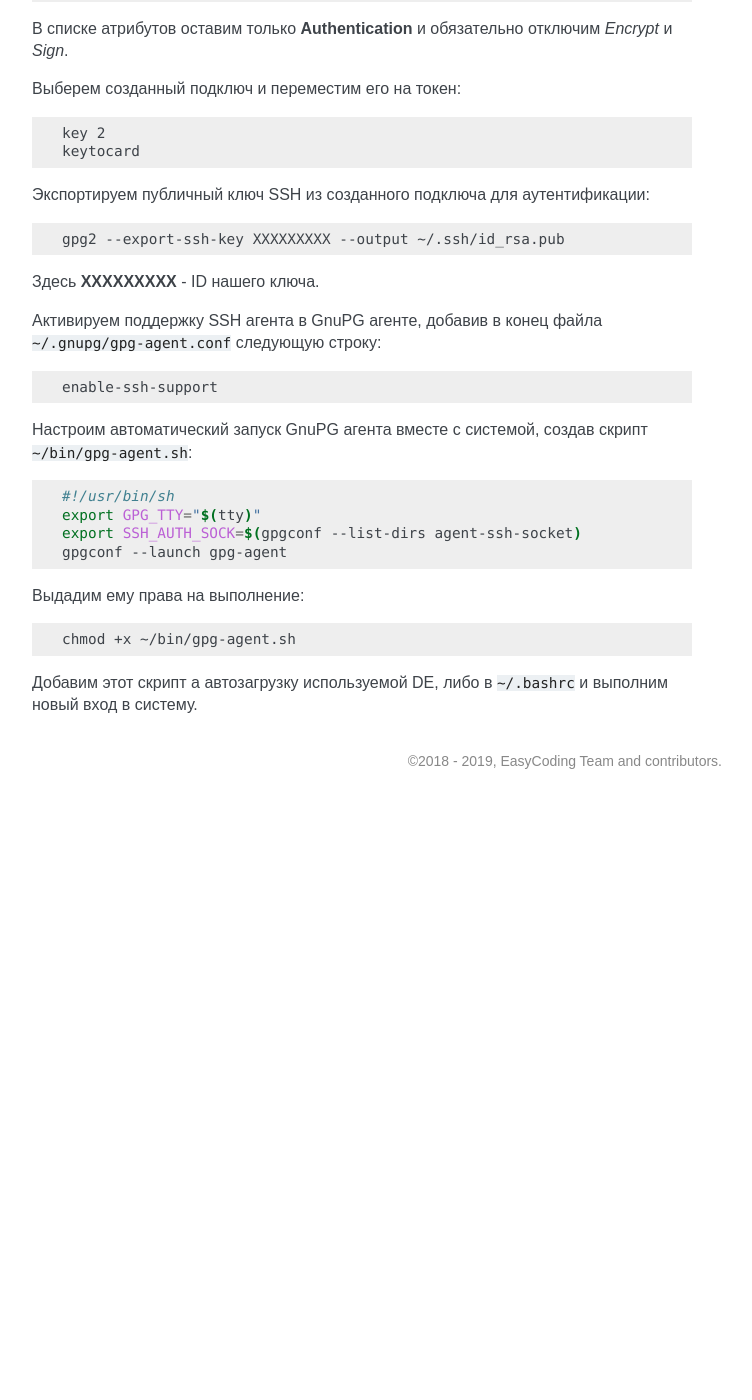
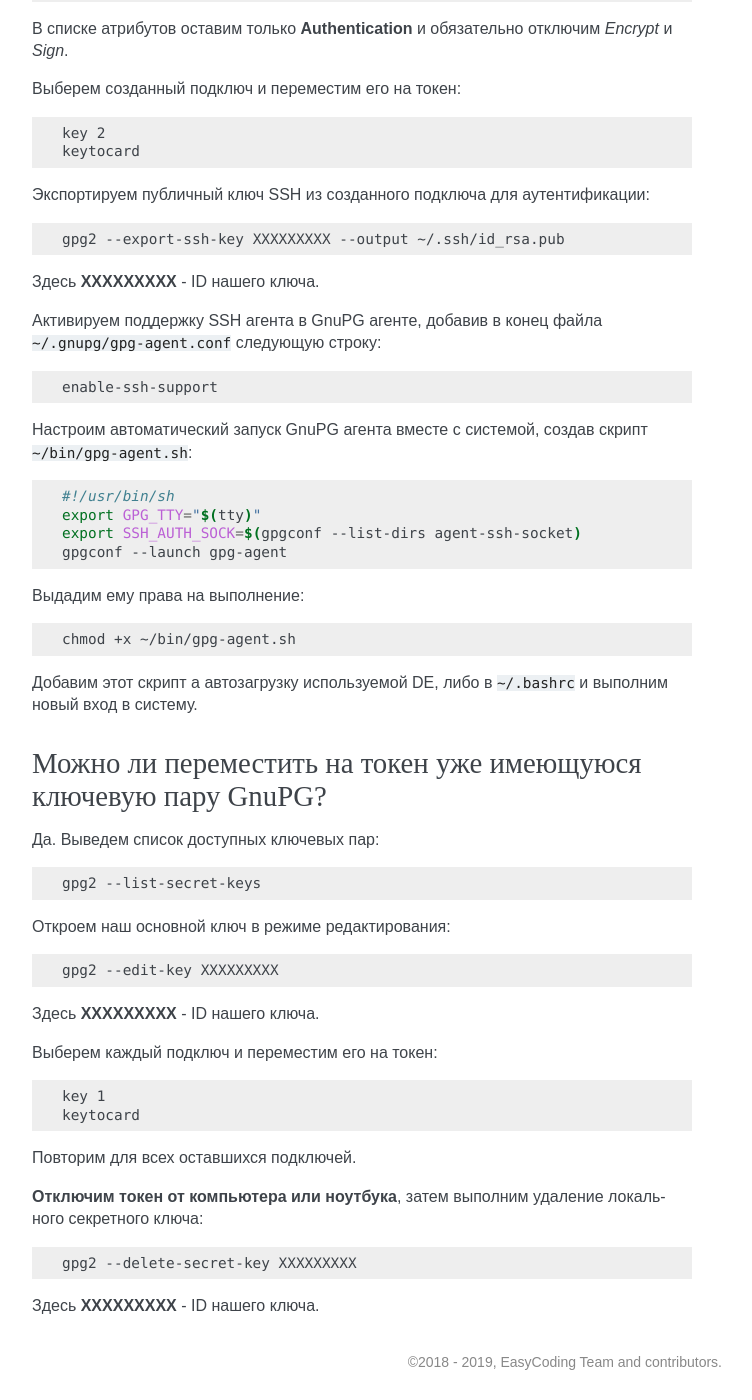
Before and after one commit to RussianFedora/FAQ, a Sphinx documentation site: the page built from source/security.rst, in a window 1280 px wide and 1400 px high, scrolled down 20618 px. Shown: the whole window, without its empty margins (388-1140 px from the left). Built offline with Sphinx 7.4.7, drawn with Linux system fonts in a browser that asks for light colours; before the commit the page ends 21417 px from its top, so only the background shows below that; some of the changed text lies outside the part shown.

Commit message:
Added question about transferring existing GnuPG key-pair to a hardware token.

```diff
--- a/source/security.rst
+++ b/source/security.rst
@@ -1197,3 +1197,40 @@ GnuPG2 запросит стандартные данные: имя и адре
     chmod +x ~/bin/gpg-agent.sh
 
 Добавим этот скрипт а автозагрузку используемой DE, либо в ``~/.bashrc`` и выполним новый вход в систему.
+
+.. index:: gpg, gnupg, smart card, token, key transfer
+.. _gpg-transfer:
+
+Можно ли переместить на токен уже имеющуюся ключевую пару GnuPG?
+===================================================================
+
+Да. Выведем список доступных ключевых пар:
+
+.. code-block:: bash
+
+    gpg2 --list-secret-keys
+
+Откроем наш основной ключ в режиме редактирования:
+
+.. code-block:: bash
+
+    gpg2 --edit-key XXXXXXXXX
+
+Здесь **XXXXXXXXX** - ID нашего ключа.
+
+Выберем каждый подключ и переместим его на токен:
+
+.. code-block:: text
+
+    key 1
+    keytocard
+
+Повторим для всех оставшихся подключей.
+
+**Отключим токен от компьютера или ноутбука**, затем выполним удаление локального секретного ключа:
+
+.. code-block:: text
+
+    gpg2 --delete-secret-key XXXXXXXXX
+
+Здесь **XXXXXXXXX** - ID нашего ключа.
```
